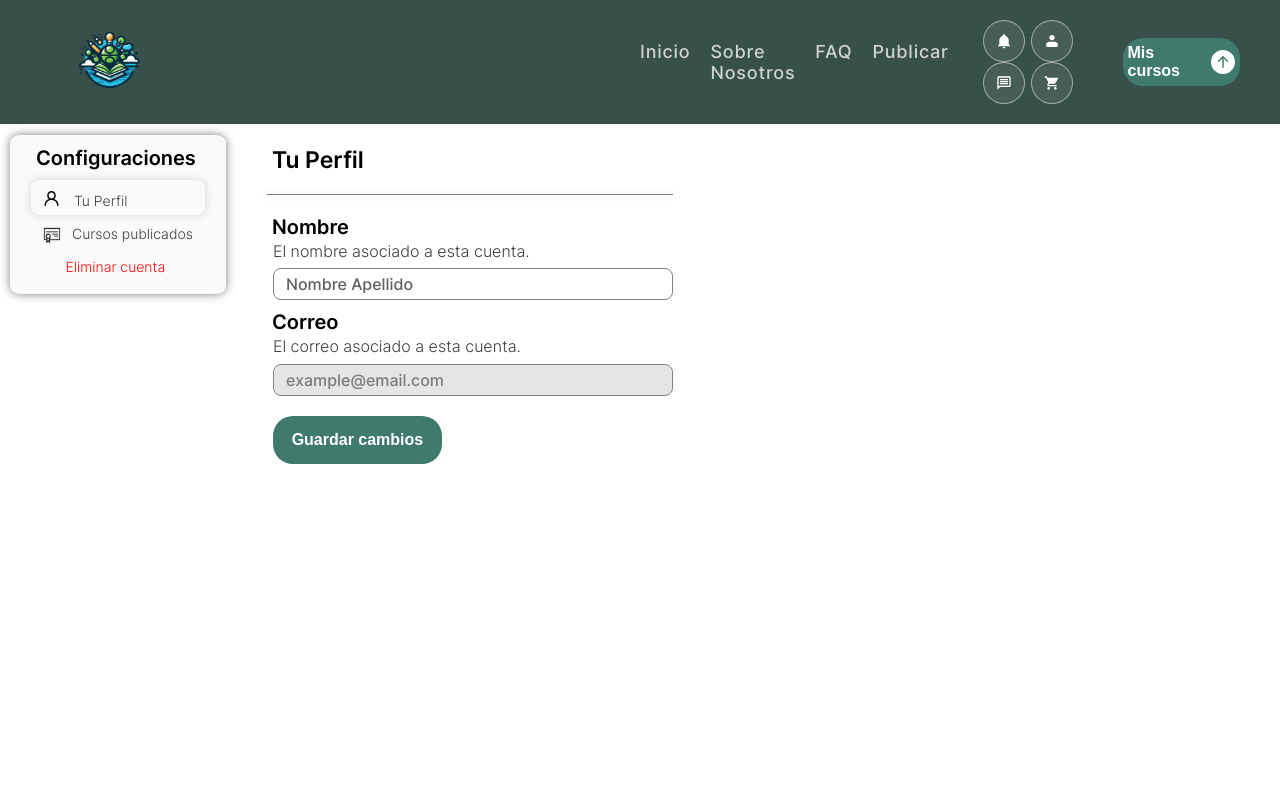
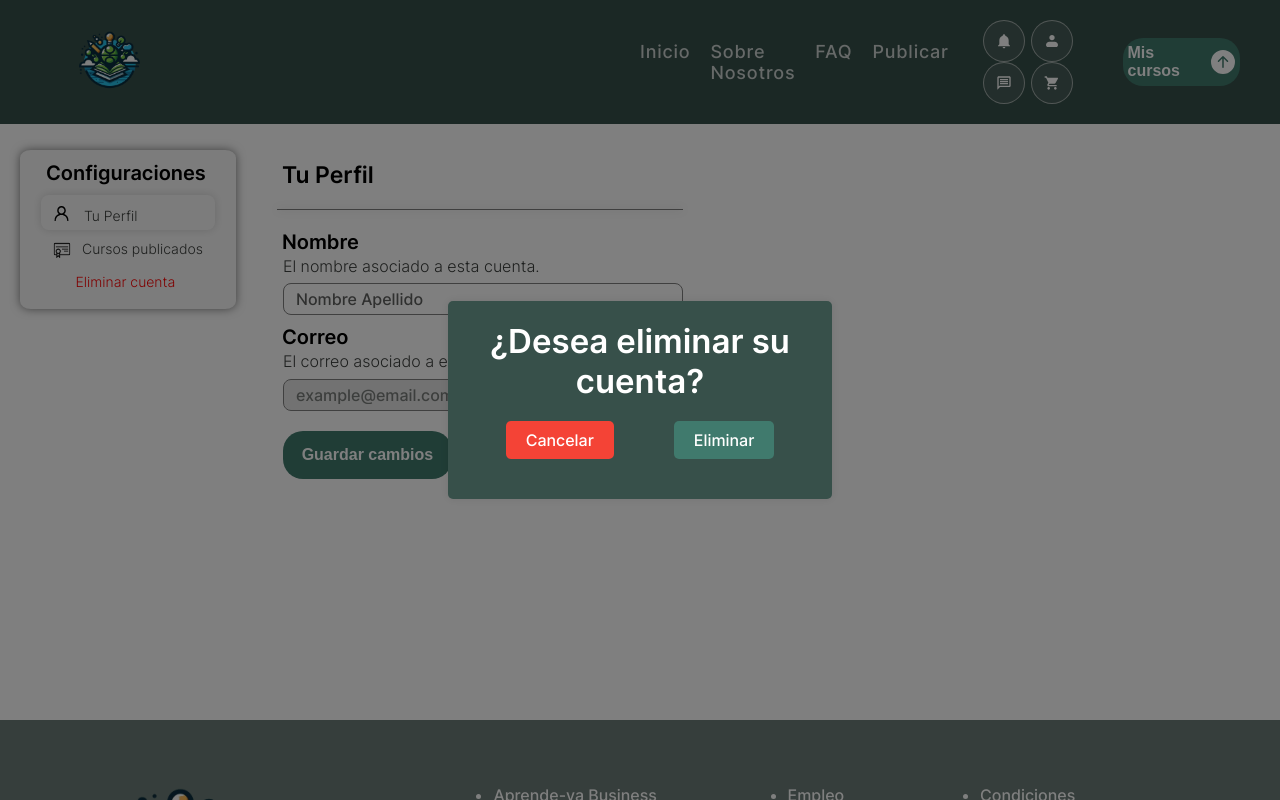
Before and after one commit to dfrancohdez/aprende-ya, a React (Create React App) app: page /myAccount in a window 1280 px wide. Both pictures are taken after a click on the link "Eliminar cuenta". Shown: the top 800 px of the page. Built offline with nearby package versions, Linux system fonts and the light colour scheme; no server answers.

Commit message:
Inicio Front FAQ

```diff
--- a/src/App.js
+++ b/src/App.js
@@ -22,6 +22,7 @@ import FormCreate from './components/createCourse/formCreate/FormCreate';
 import HomeScreen from './screens/homeScreen/HomeScreen';
 import CrearAsesoriaScreen from './screens/crearAsesoria/CrearAsesoria';
 import ProfileScreen from './screens/profileScreen/ProfileScreen';
+import FAQ from './screens/frequentlyAskedQuestions/FAQ'
 
 
 
@@ -46,6 +47,7 @@ function App() {
                 <Route path="/formCreate" element={<FormCreate />} />
                 <Route path="/crearAsesoria" element={<CrearAsesoriaScreen/>} />
                 <Route path="/myAccount" element={<ProfileScreen/>} />
+                <Route path="/faq" element={<FAQ/>} />
             </Routes>
             <ToastContainer />
         </Router>
--- a/src/components/navBar/NavBar.js
+++ b/src/components/navBar/NavBar.js
@@ -53,7 +53,7 @@ export const NavBar = (props) => {
           <span className="navbar-text">
             {props.type1 && <div className="social-icon">
               <a href="#"><img src={bell} alt="" title="notificaciones"></img></a>
-              <a href="#"><img src={profile} alt="" title="perfil"></img></a>
+              <a href="/myAccount"><img src={profile} alt="" title="perfil"></img></a>
               <a href="#"><img src={message} alt="" title="mensajes"></img></a>
               <a href="#"><img src={cart} alt="" title="carrito"></img></a>
             </div>}
--- /dev/null
+++ b/src/screens/frequentlyAskedQuestions/FAQ.js
@@ -0,0 +1,38 @@
+import { NavBar } from '../../components/navBar/NavBar'
+import { Footer } from '../../components/footer/Footer'
+import { SimpleButton } from '../../components/simpleButton/simpleButton'
+import { Sidebar } from '../../components/navBar/sidebar/Sidebar'
+import './_FAQ.scss'
+import { useState } from 'react'
+
+function FaqScreen() {
+    const [sidebar, toggleSideBar] = useState(false)
+
+
+    const handleToggleSidebar = () => {
+        toggleSideBar(prev => !prev)
+    }
+
+
+    return (
+        <div className='faqScreen'>
+            <NavBar type1={true} type2={false} handleToggleSidebar={handleToggleSidebar} />
+            <div>
+                <Sidebar sidebar={sidebar} type1={true} type2={false} />
+                <div className={sidebar ? "blur" : ""}></div>
+            </div>
+            <div className='overflowx'>
+                <div className='faqScreen-container'>
+                    <div className='faqScreen-container-content'>
+                        <h3>Preguntas frecuentes</h3>
+                    </div>
+                </div>
+            </div>
+            <Footer />
+        </div>
+
+    )
+
+
+}
+export default FaqScreen;
--- /dev/null
+++ b/src/screens/frequentlyAskedQuestions/_FAQ.scss
@@ -0,0 +1,31 @@
+@use '../../scss/base/variables' as v;
+
+.faqScreen {
+    &-container {
+        display: flex;
+        align-items: flex-start;
+        justify-content: flex-start;
+        height: 90vh;
+        width: 100%;
+        background-color: v.$fondo2;
+
+        &-content {
+            margin: 150px auto 0; /* Usar margin: 0 auto para centrar horizontalmente */
+            padding: 0 20px 10px;
+            border: 1px solid transparent;
+            border-radius: 5%;
+            color: #393c3a;
+
+            h3 {
+                padding: 10px 5px;
+                color: v.$blanco;
+            }
+
+            h6 {
+                padding: 10px 5px 1px;
+                color: v.$blanco;
+                text-align: center;
+            }
+        }
+    }
+}
--- a/src/screens/profileScreen/ProfileScreen.js
+++ b/src/screens/profileScreen/ProfileScreen.js
@@ -10,6 +10,8 @@ import coursesIcon from '../../assets/img/cursos.svg'
 function ProfileScreen() {
     const [sidebar, toggleSideBar] = useState(false)
     const [name, setName] = useState('Nombre Apellido')
+    const [showPopup, setShowPopup] = useState(false); // Estado para controlar el popup
+
 
     const handleToggleSidebar = () => {
         toggleSideBar(prev => !prev)
@@ -19,12 +21,22 @@ function ProfileScreen() {
     }
 
     const handleLinkClick = (event) => {
-        event.preventDefault(); // Previene la acción por defecto del enlace
-        alert('¡Enlace clicado!');
+        setShowPopup(prev => !prev);
+        console.log(showPopup)
+    }
+
+    const handleCancel = () => {
+        setShowPopup(prev => !prev);
+    }
+
+    const handleDelete = () => {
+        alert('Cuenta eliminada');
+        setShowPopup(false); // Oculta el popup
+        // Aquí puedes agregar la lógica para eliminar la cuenta
     }
 
     return (
-        <div className='homeScreen'>
+        <div className='profileScreen'>
             <NavBar type1={true} type2={false} handleToggleSidebar={handleToggleSidebar} />
             <div>
                 <Sidebar sidebar={sidebar} type1={true} type2={false} />
@@ -49,6 +61,15 @@ function ProfileScreen() {
                         <input type='text' className='profileScreen-container-content-locked' value="example@email.com"></input>
                         <div className='profileScreen-container-content-button'><SimpleButton text='Guardar cambios' style='bold'/></div>
                     </div>
+                    {showPopup && (
+                        <div className="profileScreen-container-popup">
+                            <div className="profileScreen-container-popup-content">
+                                <h3>¿Desea eliminar su cuenta?</h3>
+                                <button onClick={handleCancel}>Cancelar</button>
+                                <button onClick={handleDelete}>Eliminar</button>
+                            </div>
+                        </div>
+                    )}
                 </div>
             </div>
             <Footer />
--- a/src/screens/profileScreen/_profileScreen.scss
+++ b/src/screens/profileScreen/_profileScreen.scss
@@ -3,18 +3,17 @@
 .profileScreen{
     &-container {
         display: flex;
-        justify-content: flex-start; /* Alinear el contenido al principio */
-        align-items: flex-start; /* Alinear los elementos a la parte superior */
-        height: 100vh; /* Usar el 100% del viewport height */
+        justify-content: flex-start;
+        align-items: flex-start;
+        height: 90vh;
         background-color: v.$blanco;
-
 
         &-sidenav {
             padding: 0 20px 10px;
             border: 1px solid transparent;
-            margin: 135px 10px 10px 10px; /* Cambiar el margen según tus necesidades */
-            box-shadow: 0 0 10px rgba(0, 0, 0, 0.5); /* Añade una sombra difuminada */
-            max-width: 30%; /* Establecer un valor máximo de ancho */
+            margin: 150px 10px 10px 20px;
+            box-shadow: 0 0 10px rgba(0, 0, 0, 0.5);
+            max-width: 30%;
             border-radius: 5%;
             background-color: #fafafa;
 
@@ -120,7 +119,7 @@
         &-content{
             padding: 0 20px 10px;
             border: 1px solid transparent;
-            margin: 135px 10px 10px 10px; /* Cambiar el margen según tus necesidades */
+            margin: 150px 10px 0px 10px; /* Cambiar el margen según tus necesidades */
             border-radius: 5%;
             color: #393c3a;
 
@@ -189,5 +188,49 @@
                 margin-top: 20px;
             }
         }
+
+        &-popup{
+            position: relative;
+            display: flex;
+            position: fixed;
+            top: 0;
+            left: 0;
+            width: 100%;
+            height: 100%;
+            background-color: black;
+            background-color: rgba(0, 0, 0, 0.5);
+            justify-content: center;
+            align-items: center;
+            z-index: 2000;
+
+            &-content{
+                width: 30%;
+                background-color: v.$fondo1;
+                padding: 20px;
+                border-radius: 5px;
+                text-align: center;
+                box-shadow: 0 0 10px rgba(0, 0, 0, 0.1);
+            }
+
+            &-content button {
+                margin: 20px 30px;
+                padding: 10px 20px;
+                border: none;
+                border-radius: 5px;
+                cursor: pointer;
+                color: white;
+            }
+
+            &-content button:first-of-type {
+                background-color: #f44336;
+            }
+
+            &-content button:last-of-type {
+                background-color: v.$fondo2;
+            }
+        }
+
     }
+
+
 }
```
